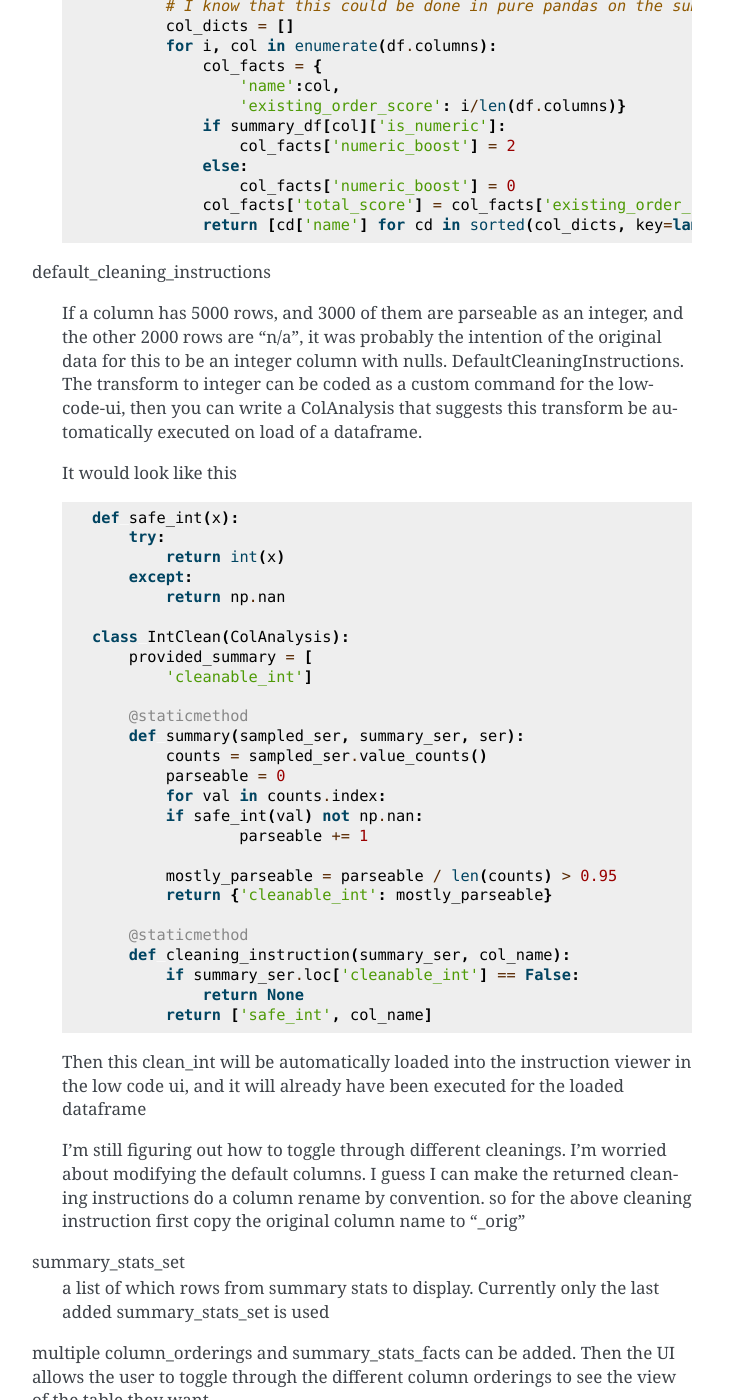
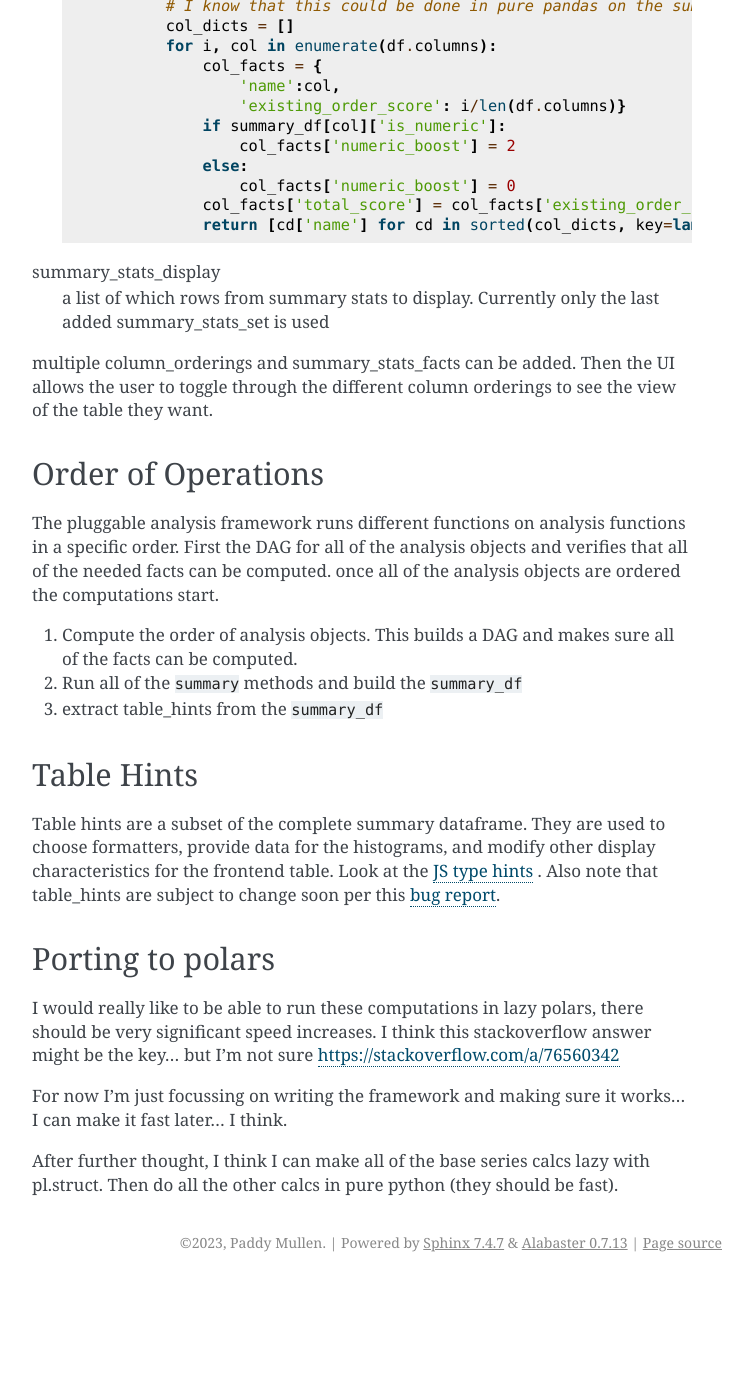
Before and after one commit to paddymul/buckaroo, a Sphinx documentation site: the page built from docs/source/articles/pluggable.rst, in a window 1280 px wide and 1400 px high, scrolled down 1979 px. Shown: the whole window, without its empty margins (388-1141 px from the left). Built offline with Sphinx 7.4.7, drawn with Linux system fonts in a browser that asks for light colours; after the commit the page ends 3261 px from its top, so only the background shows below that; some of the changed text lies outside the part shown.

Commit message:
updated docs for auto_clean and pluggable analysis framework

```diff
--- a/docs/source/articles/pluggable.rst
+++ b/docs/source/articles/pluggable.rst
@@ -96,47 +96,8 @@ column_ordering
         	    col_facts['total_score'] = col_facts['existing_order_score'] + col_facts['numeric_boost']
                     return [cd['name'] for cd in sorted(col_dicts, key=lambda x: x['total_score'])]
 
-default_cleaning_instructions
 
-    If a column has 5000 rows, and 3000 of them are parseable as an integer, and the other 2000 rows are "n/a", it was probably the intention of the original data for this to be an integer column with nulls.  DefaultCleaningInstructions.  The transform to integer can be coded as a custom command for the low-code-ui, then you can write a ColAnalysis that suggests this transform be automatically executed on load of a dataframe.
-
-    It would look like this
-
-    .. code-block:: python
-
-        def safe_int(x):
-            try:
-                return int(x)
-            except:
-                return np.nan
-
-        class IntClean(ColAnalysis):
-            provided_summary = [
-                'cleanable_int']
-
-            @staticmethod
-            def summary(sampled_ser, summary_ser, ser):
-                counts = sampled_ser.value_counts()
-        	parseable = 0
-        	for val in counts.index:
-                if safe_int(val) not np.nan:
-        	        parseable += 1
-
-        	mostly_parseable = parseable / len(counts) > 0.95
-        	return {'cleanable_int': mostly_parseable}
-
-            @staticmethod
-            def cleaning_instruction(summary_ser, col_name):
-                if summary_ser.loc['cleanable_int'] == False:
-        	    return None
-        	return ['safe_int', col_name]
-
-
-    Then this clean_int will be automatically loaded into the instruction viewer in the low code ui, and it will already have been executed for the loaded dataframe
-
-    I'm still figuring out how to toggle through different cleanings. I'm worried about modifying the default columns.  I guess I can make the returned cleaning instructions do a column rename by convention. so for the above cleaning instruction first copy the original column name to "_orig"
-
-summary_stats_set
+summary_stats_display
     a list of which rows from summary stats to display.  Currently only the last added summary_stats_set is used
 
 
@@ -150,11 +111,12 @@ The pluggable analysis framework runs different functions on analysis functions
 
 1. Compute the order of analysis objects.  This builds a DAG and makes sure all of the facts can be computed.
 2. Run all of the ``summary`` methods and build the ``summary_df``
-3. Run all of the ``cleaning_instructions`` methods and get the list of interpreter instructions
-4. Run the interpreter and produce a new "cleaned" dataframe
-5. Run all of the ``summary`` methods and build the ``summary_df`` for the cleaned dataframe.
-6. Run all of the ``table_hints`` methods and build the table_hints dictionary
-7. Run all of the ``col_ordering`` methods and produce the different col_orderings.
+3. extract table_hints from the ``summary_df``
+
+Table Hints
+===========
+
+Table hints are a subset of the complete summary dataframe.  They are used to choose formatters, provide data for the histograms, and modify other display characteristics for the frontend table.  Look at the `JS type hints <https://github.com/paddymul/buckaroo/blob/main/js/components/staticData.ts#L43-L52>`_ .  Also note that table_hints are subject to change soon per this `bug report <https://github.com/paddymul/buckaroo/issues/54>`_.
 
 Porting to polars
 =================
```
Also changed, not shown: docs/source/articles/auto_clean.rst (added, +65 -0 lines).
